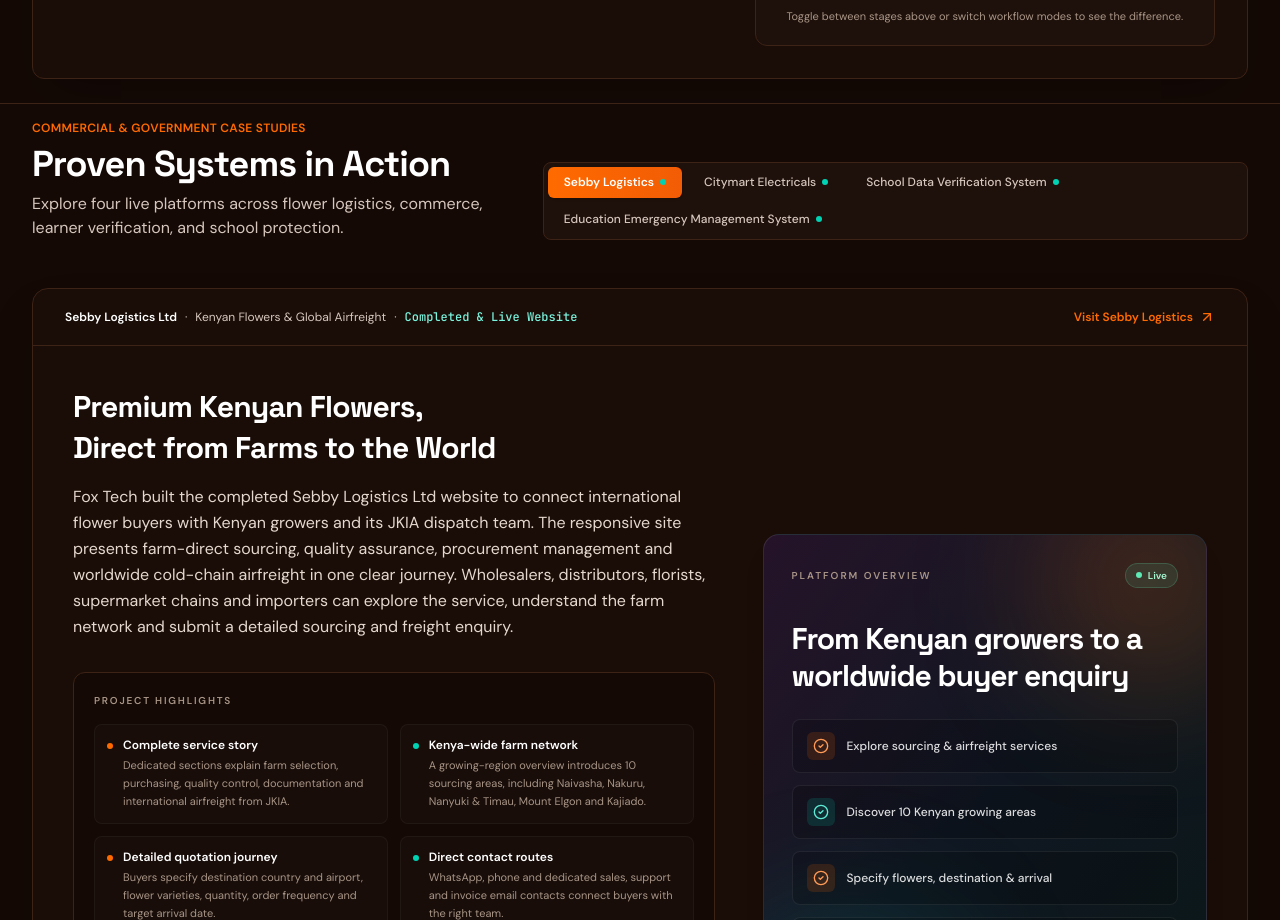
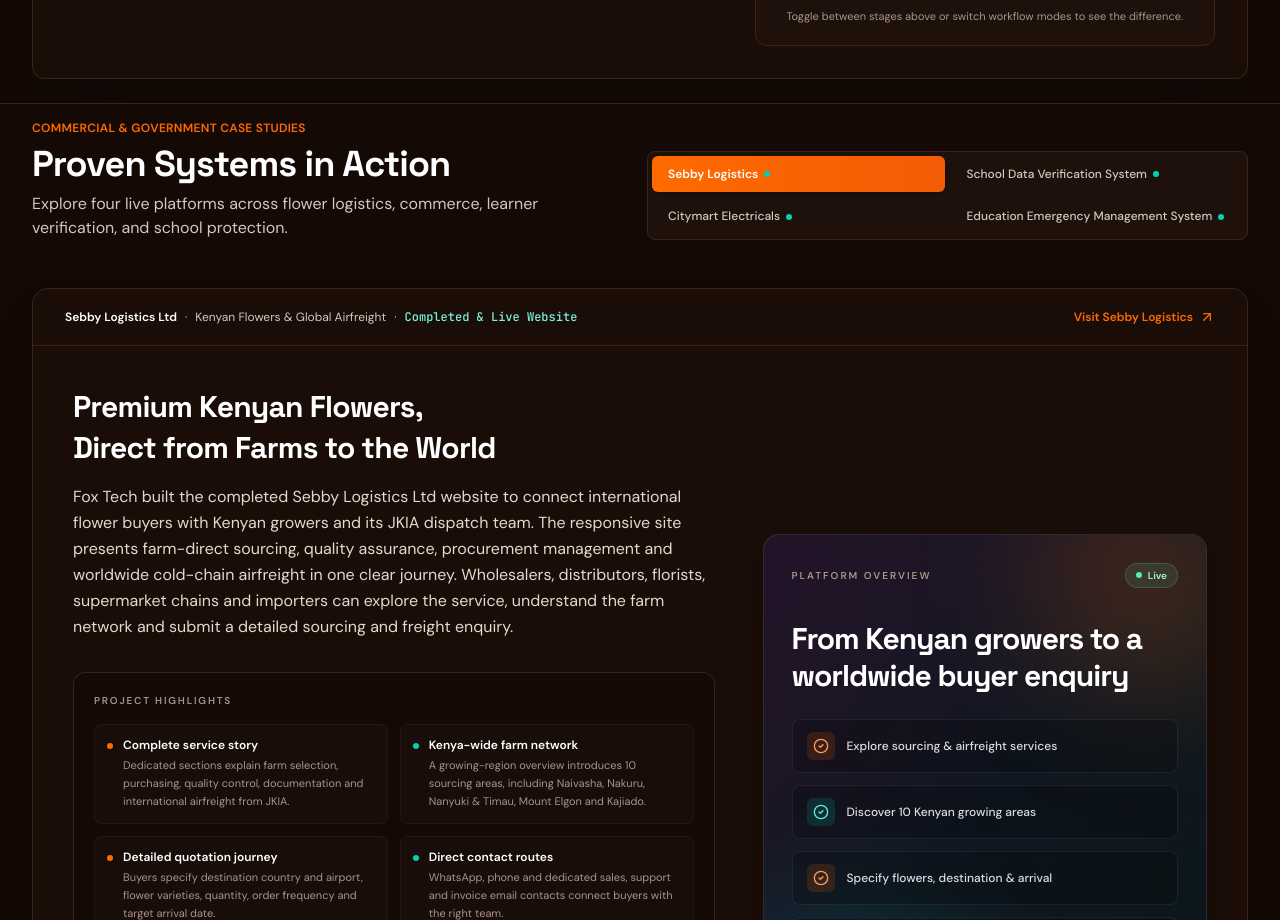
Before and after one commit to johnorengo/Fox-Tech-Portfolio, a React (Vite) app: page / in a window 1280 px wide. Shown: the part 2680-3600 px from the top of the page. Built offline with nearby package versions, Linux system fonts and the light colour scheme.

Commit message:
Group commercial and government case selectors into two columns

```diff
--- a/src/components/CaseStudies.tsx
+++ b/src/components/CaseStudies.tsx
@@ -105,7 +105,7 @@ export const CaseStudies: React.FC = () => {
 
         {/* Section Header */}
         <div className="flex flex-col md:flex-row md:items-end justify-between mb-12 gap-6">
-          <div data-reveal="rise">
+          <div data-reveal="rise" className="min-w-0 md:flex-1">
             <div className="text-xs font-semibold text-[#ff6a00] tracking-wide uppercase mb-2">
               Commercial & Government Case Studies
             </div>
@@ -118,13 +118,13 @@ export const CaseStudies: React.FC = () => {
           </div>
 
           {/* Interactive Case Selector Tabs */}
-          <div data-reveal="rise" data-reveal-delay="2" className="flex flex-wrap items-center gap-1.5 p-1 bg-[#1e100a] rounded-lg border border-[#3d2216]">
+          <div data-reveal="rise" data-reveal-delay="2" className="grid w-full min-w-0 grid-flow-col grid-cols-2 grid-rows-2 gap-1.5 p-1 bg-[#1e100a] rounded-lg border border-[#3d2216] md:flex-1">
             {cases.map((c, idx) => (
               <button
                 key={c.id}
                 onClick={() => setActiveCase(idx)}
                 aria-pressed={activeCase === idx}
-                className={`min-w-0 max-w-full px-3 py-2 text-left text-xs font-medium leading-tight rounded-md transition-colors flex flex-wrap items-center gap-1.5 sm:px-4 ${
+                className={`min-w-0 max-w-full px-3 py-2.5 text-left text-xs font-medium leading-snug rounded-md transition-colors flex items-center gap-1.5 sm:px-4 ${
                   activeCase === idx
                     ? 'bg-gradient-to-r from-[#ff6a00] to-[#f25c05] text-white shadow-sm font-semibold'
                     : 'text-[#d6c7be] hover:text-white hover:bg-[#28150d]'
@@ -132,7 +132,7 @@ export const CaseStudies: React.FC = () => {
               >
                 <span className="min-w-0 break-words">{c.shortLabel}</span>
                 {c.isLiveSite && (
-                  <span className="w-1.5 h-1.5 rounded-full bg-[#00d2b4]" />
+                  <span className="w-1.5 h-1.5 shrink-0 rounded-full bg-[#00d2b4]" />
                 )}
               </button>
             ))}
```
